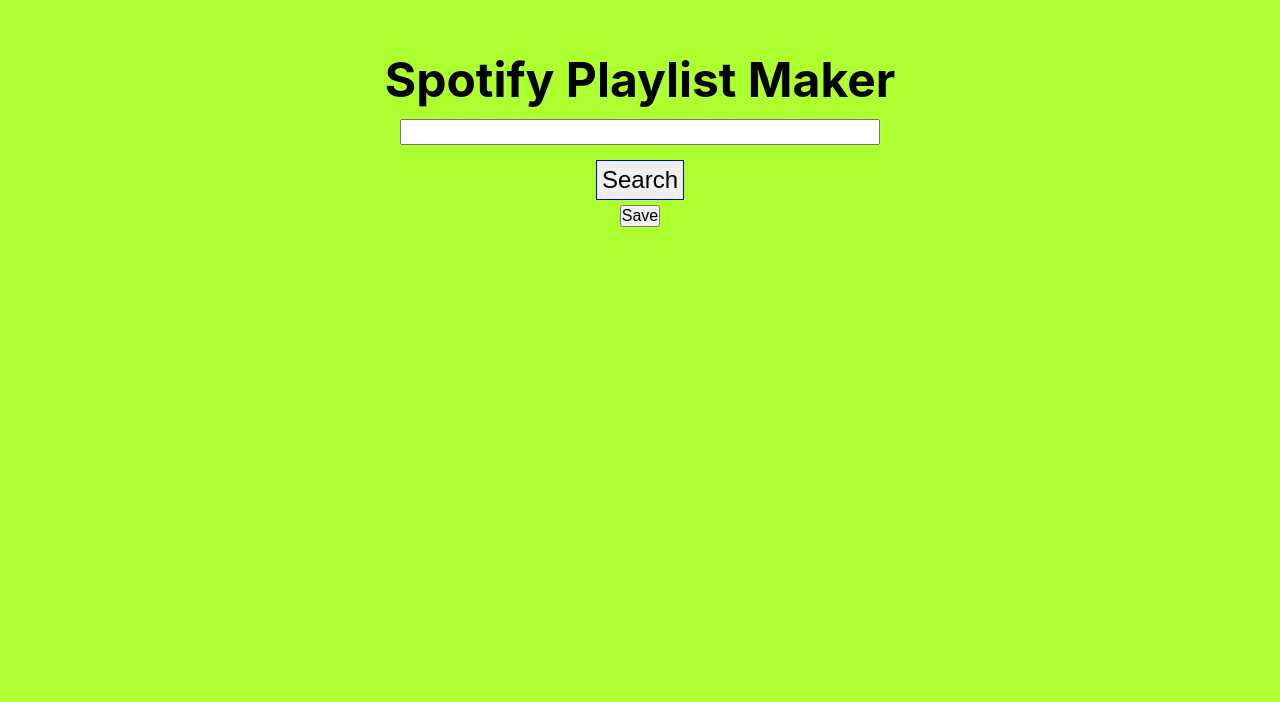
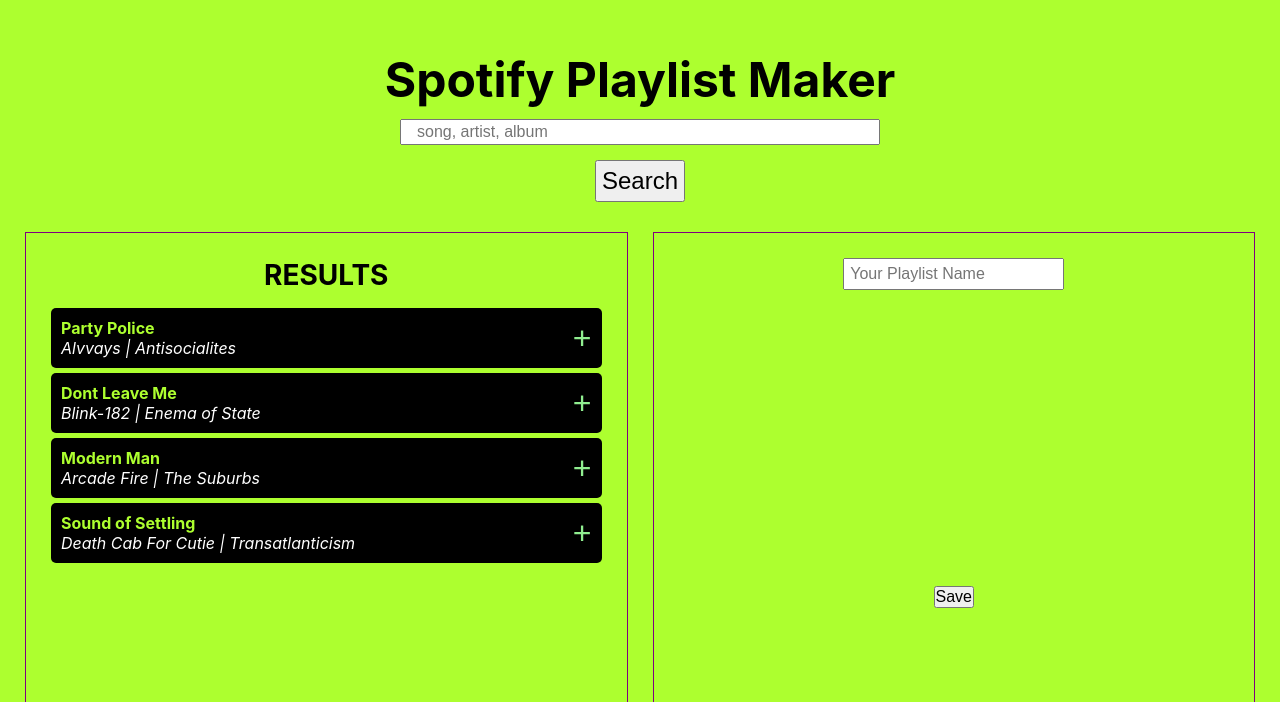
Before and after one commit to goshawke/spotify_playlist_maker, a React (Create React App) app: page / in a window 1280 px wide. Shown: the part 250-952 px from the top of the page. Before the commit the page ends 800 px from the top, so only its background shows below. Built offline with nearby package versions, Linux system fonts and the light colour scheme.

Commit message:
improves styling

```diff
--- a/src/App.js
+++ b/src/App.js
@@ -9,6 +9,12 @@
 import SearchResults from './components/SearchResults';
 import Playlist from './components/Playlist';
 
+const sampleTracks = [
+  {artist: 'Alvvays', title: 'Party Police', album: 'Antisocialites'},
+  {artist: 'Blink-182', title: 'Dont Leave Me', album: 'Enema of State'},
+  {artist: 'Arcade Fire', title: 'Modern Man', album: 'The Suburbs'},
+  {artist: 'Death Cab For Cutie', title: 'Sound of Settling', album: 'Transatlanticism'}
+];
 
 function App() {
   return (
@@ -18,14 +24,15 @@
         <SearchBar />
       </div>
 
-      <div>
-        <SearchResults />
+      <div id='main-div'>
+        <div id='results-div'>
+          <SearchResults results={sampleTracks}/>
+        </div>
+
+        <div id='playlist-div'>
+          <Playlist />
+        </div>
       </div>
-
-      <div>
-        <Playlist />
-      </div>
-
 
 
     </div>
--- a/src/components/Playlist.js
+++ b/src/components/Playlist.js
@@ -1,18 +1,29 @@
 import React, { useState } from 'react';
 
-import style from '../styles/Playlist.module.css'
+import styles from '../styles/Playlist.module.css'
 
 import Tracklist from '../components/Tracklist';
 import SaveBtn from '../components/SaveBtn';
 
 function Playlist(){
 
+    const [playlistName, setPlaylistName] = useState('');
+
+    function handleUserInput(e){
+        setPlaylistName(e.target.value);
+    }
+
 
     return(
-        <>
-            <Tracklist />
-            <SaveBtn />
-        </>
+        <div className={styles.container}>
+            <form className={styles.form}>
+                <input type='text' value={playlistName} onChange={handleUserInput} placeholder='Your Playlist Name' />
+            </form>
+            <Tracklist className={styles.tracklist} />
+
+            <SaveBtn className={styles.saveBtn}/>
+
+        </div>
     )
 
 }
--- a/src/components/SearchBar.js
+++ b/src/components/SearchBar.js
@@ -13,7 +13,7 @@
 
     return (
         <form className={styles.form}>
-            <input className={styles.input} type="text" value={searchTerm} onChange={handleChange}></input>
+            <input className={styles.input} type="text" value={searchTerm} onChange={handleChange} placeholder='song, artist, album'></input>
             <SearchBtn searchTerm={searchTerm} />
         </form>
     );
--- a/src/components/SearchResults.js
+++ b/src/components/SearchResults.js
@@ -1,20 +1,29 @@
 import React, { useState } from 'react';
 
-import style from '../styles/SearchResults.module.css'
+import styles from '../styles/SearchResults.module.css'
 
-import Tracklist from '../components/Tracklist';
+import Track from '../components/Track';
 
 
-function SearchResults(){
+function SearchResults(props){
 
-    const [tracks, setTracks] = useState([]);
+    const [tracks, setTracks] = useState(props.results);
 
 
 
     return (
-        <>
-            <Tracklist tracks={tracks}/>
-        </>
+        <div className={styles.container}>
+            <h2 className={styles.h2}>RESULTS</h2>
+            <ul>
+                {tracks.map((track)=>{
+                    return (
+                        <>
+                            <li><Track title={track.title} artist={track.artist} album={track.album} /></li>
+                        </>
+                    )
+                })}
+            </ul>
+        </div>
     )
 
 }
--- a/src/components/Track.js
+++ b/src/components/Track.js
@@ -1,15 +1,19 @@
 import React, { useState } from 'react';
 
-import style from '../styles/Track.module.css'
+import styles from '../styles/Track.module.css'
 
 function Track(props){
 
 
     return (
-        <>
-            <span><strong>{props.title}</strong></span>
-            <span>{props.artist} | {props.album}</span>
-        </>
+        <div className={styles.container}>
+            <div>
+                <h3>{props.title}</h3>
+                <p>{props.artist} | {props.album}</p>
+            </div>
+            <button className={styles.button}>+</button>
+
+        </div>
     )
 
 }
--- a/src/styles/App.css
+++ b/src/styles/App.css
@@ -20,3 +20,27 @@
   align-items: center;
 
 }
+
+#main-div{
+  display: flex;
+  flex-direction: row;
+  width: 100%;
+  height: 600px;
+  padding: 25px;
+  gap: 25px;
+}
+
+
+#results-div{
+  height: 100%;
+  width: 50%;
+  border: 1px purple solid;
+
+}
+
+#playlist-div{
+  height: 100%;
+  width: 50%;
+  border: 1px purple solid;
+
+}
--- a/src/styles/Playlist.module.css
+++ b/src/styles/Playlist.module.css
@@ -0,0 +1,31 @@
+.container{
+    display: flex;
+    flex-direction: column;
+    width: 100%;
+    min-height: 400px;
+    padding: 25px;
+    justify-content: space-between;
+    align-items: center;
+
+}
+
+.form{
+    min-height: 50px;
+}
+
+.form input{
+    padding: 5px;
+}
+
+.tracklist{
+    min-height: 200px;
+    width: 100%;
+    border: 1px black solid;
+    background-color: black;
+
+}
+
+.saveBtn{
+    position: absolute;
+    bottom: 0;
+}
--- a/src/styles/SearchBtn.module.css
+++ b/src/styles/SearchBtn.module.css
@@ -1,7 +1,6 @@
 .button{
     margin: 5px 50px;
     padding: 5px;
-    border: 1px blue solid;
     align-self: center;
     justify-self: center;
     font-size: 1.5rem;
--- a/src/styles/SearchResults.module.css
+++ b/src/styles/SearchResults.module.css
@@ -0,0 +1,27 @@
+.container{
+    display: flex;
+    flex-direction: column;
+    width: 100%;
+    min-height: 400px;
+    padding: 25px;
+    justify-content:start;
+    align-items: center;
+
+}
+
+.h2{
+    height: 50px;
+    font-size: 1.75rem;
+
+}
+
+.container ul{
+    width: 100%;
+
+
+}
+
+.container ul li{
+    list-style:none;
+    padding-bottom: 5px;
+}
--- a/src/styles/Track.module.css
+++ b/src/styles/Track.module.css
@@ -0,0 +1,34 @@
+.container{
+    display: flex;
+    flex-direction: row;
+    text-align: left;
+    padding: 10px;
+    width: 100%;
+    background-color: black;
+    border-radius: 5px;
+    justify-content: space-between;
+}
+
+.container div{
+    display: flex;
+    flex-direction: column;
+
+}
+
+.container h3{
+    color:greenyellow;
+
+}
+
+.container p{
+    font-style: italic;
+    color: white;
+
+}
+
+.button{
+    color: lightgreen;
+    background-color: black;
+    border-style: hidden;
+    font-size: 2rem;
+}
```
